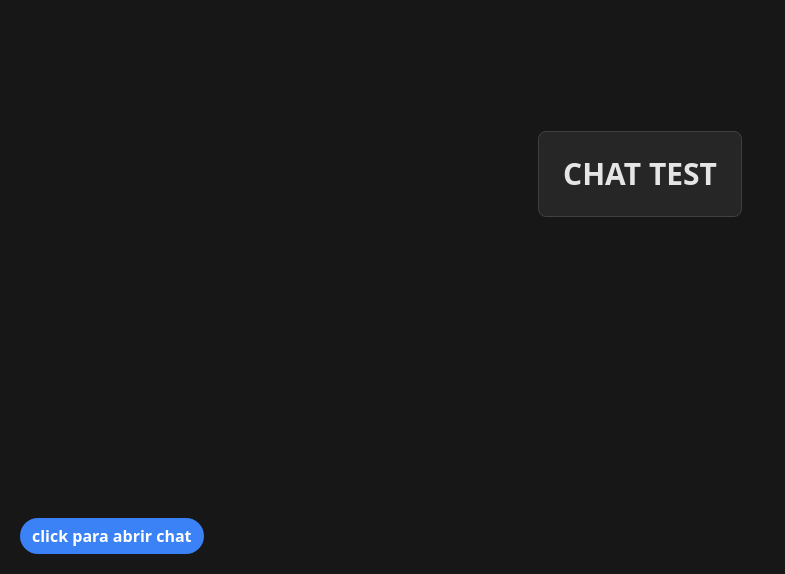
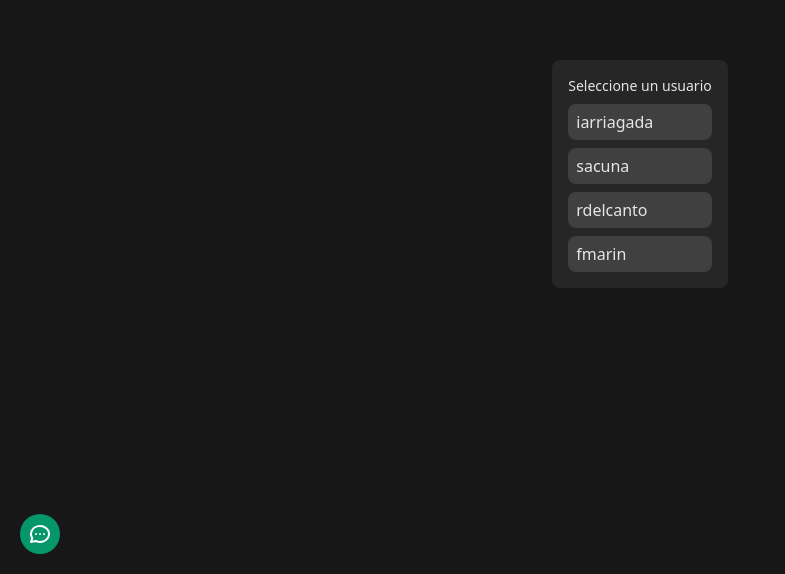
Before and after one commit to IraiDev/test-sockets, a React (Vite) app: page / in a window 1280 px wide. Shown: the part 226-800 px from the top of the page, without its empty margins (0-785 px from the left). Built offline with nearby package versions, Linux system fonts and the light colour scheme; no server answers.

Commit message:
chat demo para mostrar

```diff
--- a/src/App.jsx
+++ b/src/App.jsx
@@ -1,29 +1,37 @@
-import { useEffect } from 'react'
-import io from 'socket.io-client'
-import { ChatBubble } from './components/ChatBubble'
+import { useState } from 'react'
+import { ChatBubble } from './components/chat/ChatBubble'
 
-const socket = io('http://localhost:5173')
-
-// const handlesendMessage = () => {
-//   console.log('onclick')
-//   socket.emit('mensaje', 'Hola desde el cliente React')
-// }
+const USERS = [
+  'iarriagada',
+  'sacuna',
+  'rdelcanto',
+  'fmarin'
+]
 
 function App () {
-  useEffect(() => {
-    socket.on('mensaje', (data) => {
-      console.log(`Mensaje recibido del servidor: ${data}`)
-    })
-  })
+  const [user, setUser] = useState('')
+
+  const handleLogin = (user) => {
+    setUser(user)
+  }
 
   return (
     <main className='h-screen w-full grid place-content-center bg-neutral-900 text-neutral-200'>
-      <div className='p-6 rounded-lg border border-neutral-700 bg-neutral-800'>
-        <header>
-          <h1 className='text-3xl text-center font-bold'>CHAT TEST</h1>
-        </header>
-        <ChatBubble />
+      <div className='flex flex-col gap-2 p-4 rounded-lg bg-neutral-800'>
+        <label className='text-sm'>Seleccione un usuario</label>
+        <ul className='space-y-2'>
+          {USERS.filter(currentUser => currentUser !== user).map(user => (
+            <li
+              key={user}
+              className='py-1.5 px-2 rounded-lg bg-neutral-700 hover:bg-neutral-600 cursor-pointer transition-colors duration-200'
+              onClick={() => handleLogin(user)}
+            >
+              {user}
+            </li>
+          ))}
+        </ul>
       </div>
+      <ChatBubble user={user} />
     </main>
   )
 }
--- a/src/components/AnimationTransition.jsx
+++ b/src/components/AnimationTransition.jsx
@@ -1,4 +1,4 @@
-import { useEffect, useState } from 'react'
+import { useLayoutEffect, useState } from 'react'
 
 export function AnimationTransition ({ isOpen, onClose, children, className }) {
   const [showComponent, setShowComponent] = useState(isOpen)
@@ -10,21 +10,18 @@ export function AnimationTransition ({ isOpen, onClose, children, className }) {
     }, 300)
   }
 
-  useEffect(() => {
-    if (isOpen) {
-      setShowComponent(true)
-      return
-    }
+  useLayoutEffect(() => {
+    if (isOpen) return setShowComponent(true)
     handleClose()
   }, [isOpen])
 
   return (
     <div className={`
-      transition duration-300
+      transition duration-300 origin-bottom-left
       ${className}
       ${isOpen
         ? 'visible opacity-100 scale-100'
-        : `scale-90 opacity-0 ${!showComponent && 'invisible'}
+        : `scale-75 opacity-0 ${!showComponent && 'invisible'}
       `}
     `}
     >
--- a/src/components/ChatBubble.jsx
+++ /dev/null
@@ -1,25 +0,0 @@
-import { useState } from 'react'
-import { Popover } from './Popover'
-
-export function ChatBubble () {
-  const [isOpen, setIsOpen] = useState(false)
-
-  return (
-    <Popover
-      open={isOpen}
-      title='Chat bot'
-      onClose={setIsOpen}
-      btnComponent={<Btn isOpen={isOpen} onClick={setIsOpen} />}
-    >
-      cositas
-    </Popover>
-  )
-}
-
-function Btn ({ onClick, isOpen }) {
-  return (
-    <button onClick={() => onClick(!isOpen)} className='bg-blue-500 hover:bg-blue-600 transition-colors text-white font-semibold px-3 py-1.5 rounded-full'>
-      click para abrir chat
-    </button>
-  )
-}
--- a/src/components/Popover.jsx
+++ b/src/components/Popover.jsx
@@ -1,10 +1,10 @@
-import { useEffect, useRef } from 'react'
+import { useLayoutEffect, useRef } from 'react'
 import { AnimationTransition } from './AnimationTransition'
 
 export function Popover ({ btnComponent, children, title, open, onClose }) {
   const wrapperRef = useRef()
 
-  useEffect(() => {
+  useLayoutEffect(() => {
     function handleClickOutside (event) {
       if (wrapperRef.current && !wrapperRef.current.contains(event.target)) {
         onClose(false)
@@ -23,10 +23,13 @@ export function Popover ({ btnComponent, children, title, open, onClose }) {
       <AnimationTransition
         isOpen={open}
         onClose={onClose}
-        className='absolute bottom-[140%] left-0 space-y-4 p-4 rounded-lg bg-neutral-800 border border-neutral-700 w-96 max-h-[600px] overscroll-y-auto'
+        className='
+          absolute bottom-[140%] left-0 flex flex-col gap-4 rounded-xl bg-neutral-900 border border-neutral-700
+          overflow-hidden
+        '
       >
-        <header>
-          <h1 className='font-semibold text-2xl text-center'>{title}</h1>
+        <header className='bg-neutral-800'>
+          <h1 className='font-semibold text-2xl text-center py-4 leading-9'>{title}</h1>
         </header>
         {children}
       </AnimationTransition>
--- /dev/null
+++ b/src/components/chat/ChatBubble.jsx
@@ -0,0 +1,63 @@
+import { useEffect, useState } from 'react'
+import { v4 as uuid } from 'uuid'
+import io from 'socket.io-client'
+import { useUserStore } from '../../store/useUserStore'
+import { Popover } from '../Popover'
+import { ChatContainer } from './ChatContainer'
+import MessageSender from './MessageSender'
+import { TbMessageCircle } from 'react-icons/tb'
+
+export function ChatBubble ({ user: loginUser = '' }) {
+  const { setUser, user } = useUserStore()
+  const [isOpen, setIsOpen] = useState(false)
+  const [socket, setSocket] = useState(null)
+  const [chats, setChats] = useState([])
+  // bcec86a9-7183-4f37-bf67-2150c5a1bb2e e2eac2e7-c4bf-43d2-a230-5135e75ad1a8 8265186a-f538-4589-a6ca-21294e092ab9
+
+  const handleSendMessage = (message) => {
+    socket.emit('chat', { content: message, user: { userName: user.userName } })
+  }
+
+  useEffect(() => {
+    if (loginUser === '') return
+    const socketConnection = io('https://test.zpruebas.cl/')
+    setSocket(socketConnection)
+    const userConnectionId = uuid()
+    setUser({ id: userConnectionId, userName: loginUser })
+    socketConnection.emit('login', loginUser)
+
+    return () => {
+      socketConnection.disconnect()
+    }
+  }, [loginUser])
+
+  useEffect(() => {
+    if (socket === null) return
+    socket.on('chat', (data) => {
+      setChats(data)
+    })
+  }, [socket])
+
+  return (
+    <Popover
+      open={isOpen}
+      title='Chat bot'
+      onClose={setIsOpen}
+      btnComponent={<Btn isOpen={isOpen} onClick={setIsOpen} />}
+    >
+      <ChatContainer chats={chats} />
+      <MessageSender onClick={handleSendMessage} />
+    </Popover>
+  )
+}
+
+function Btn ({ onClick, isOpen }) {
+  return (
+    <button
+      onClick={() => onClick(!isOpen)}
+      className='bg-emerald-600 hover:bg-emerald-500 transition-colors text-white font-semibold h-10 w-10 grid place-content-center rounded-full'
+    >
+      <TbMessageCircle className='text-2xl' />
+    </button>
+  )
+}
--- /dev/null
+++ b/src/components/chat/ChatContainer.jsx
@@ -0,0 +1,22 @@
+// import uuid from 'react-id-generator'
+import { Message } from './Message'
+
+// const MESSAGES = [
+//   { id: uuid(), content: 'primer mensaje Ignacio', type: 'sended' },
+//   { id: uuid(), content: 'primer mensaje sebastian', type: 'received' },
+//   { id: uuid(), content: 'segundo mensaje sebastian', type: 'received' },
+//   { id: uuid(), content: 'segundo mensaje Ignacio', type: 'sended' },
+//   { id: uuid(), content: 'ultimo mensaje Ignacio', type: 'sended' }
+// ]
+
+export function ChatContainer ({ chats = [] }) {
+  return (
+    <div className='flex flex-col gap-2 h-[550px] w-96 scroll-app bg-neutral-900 px-3 py-1'>
+      {
+        chats.map(({ content, id, user }) => (
+          <Message key={id} content={content} user={user} />
+        ))
+      }
+    </div>
+  )
+}
--- /dev/null
+++ b/src/components/chat/Message.jsx
@@ -0,0 +1,25 @@
+import { useUserStore } from '../../store/useUserStore'
+
+const MESSAGE_POSITION = {
+  sended: 'place-self-end bg-emerald-600 text-white',
+  received: 'place-self-start bg-neutral-700 text-white'
+}
+
+export function Message ({ user, content }) {
+  const { user: loggedUser } = useUserStore()
+
+  const messageType = loggedUser.userName === user.userName ? 'sended' : 'received'
+
+  return (
+    <div
+      className={`
+        p-2 rounded-md max-w-[80%] h-auto whitespace-pre-wrap break-words
+        flex flex-col gap-1
+        ${MESSAGE_POSITION[messageType]}
+      `}
+    >
+      <small>{user.userName}</small>
+      <span>{content}</span>
+    </div>
+  )
+}
--- /dev/null
+++ b/src/components/chat/MessageSender.jsx
@@ -0,0 +1,45 @@
+import { useRef } from 'react'
+import { TbSend } from 'react-icons/tb'
+
+export default function MessageSender ({ onClick }) {
+  const message = useRef(null)
+  const inputRef = useRef(null)
+
+  const handleChange = (e) => {
+    const value = e.target.value
+    message.current = value
+  }
+
+  const handleSendMessage = (e) => {
+    e.preventDefault()
+    onClick(message.current)
+    message.current = ''
+    inputRef.current.value = ''
+  }
+
+  return (
+    <footer className='p-2'>
+      <form onSubmit={handleSendMessage} className='flex items-center gap-2 p-3 bg-neutral-800 rounded-lg shadow-lg'>
+        <input
+          ref={inputRef}
+          onChange={handleChange}
+          type='text'
+          placeholder='Escriba aqui...'
+          className='
+            w-full bg-neutral-700 px-3 py-1.5 rounded-xl border-2 border-transparent hover:bg-neutral-600/70
+            focus:border-neutral-500 outline-none transition-colors duration-200 placeholder:text-neutral-400/80
+          '
+        />
+        <button
+          type='submit'
+          className='
+            min-h-[36px] min-w-[36px] rounded-full grid place-content-center outline-none
+            bg-emerald-600 text-white hover:bg-emerald-500 transition-colors duration-200
+          '
+        >
+          <TbSend />
+        </button>
+      </form>
+    </footer>
+  )
+}
--- a/src/index.css
+++ b/src/index.css
@@ -1,3 +1,9 @@
 @tailwind base;
 @tailwind components;
 @tailwind utilities;
+
+@layer components {
+  .scroll-app {
+     @apply overflow-auto scrollbar-thin scrollbar-thumb-rounded dark:scrollbar-thumb-neutral-600 scrollbar-thumb-neutral-700 scrollbar-track-transparent;
+  }
+}
--- /dev/null
+++ b/src/store/useUserStore.js
@@ -0,0 +1,13 @@
+import { create } from 'zustand'
+
+const INITI_USER = {
+  id: '',
+  userName: ''
+}
+
+export const useUserStore = create()((set) => ({
+  user: INITI_USER,
+  setUser: (user) => set(() => ({ user })),
+  updateUser: (user) => set((prev) => ({ user: { ...prev, user } })),
+  resetUser: () => set(() => ({ user: INITI_USER }))
+}))
--- a/tailwind.config.cjs
+++ b/tailwind.config.cjs
@@ -7,5 +7,8 @@ module.exports = {
   theme: {
     extend: {}
   },
-  plugins: []
+  plugins: [require('tailwind-scrollbar')({ nocompatible: true })],
+  variants: {
+    scrollbar: ['rounded']
+  }
 }
```
Also changed, not shown: package.json (+6 -1 lines), 2 other files (tests, documents, lock files or other folders).
